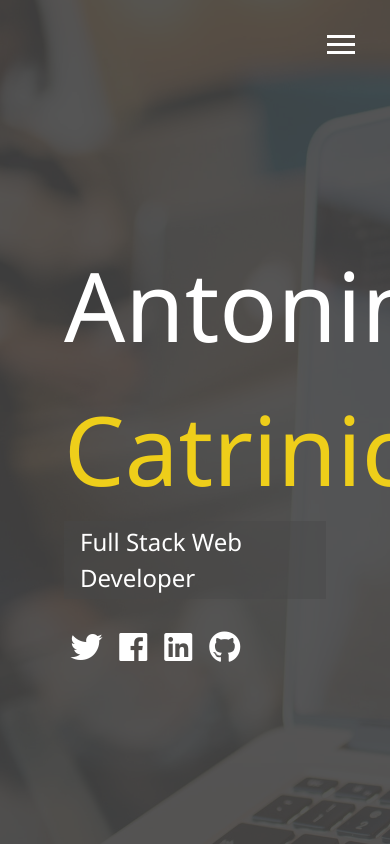
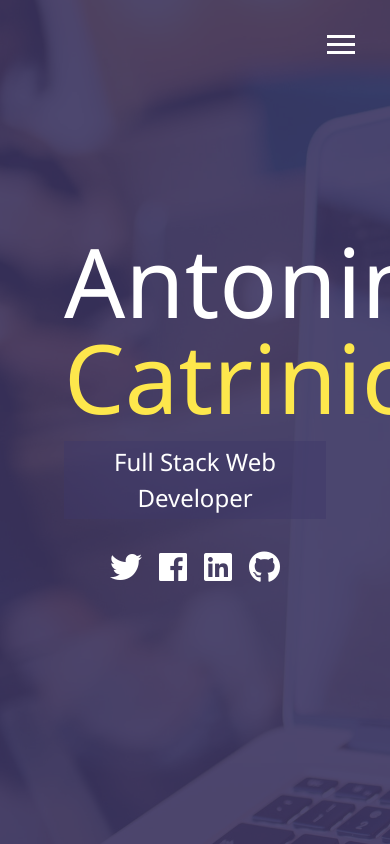
Before and after one commit to Catrinici/Portfolio, a website: page dist/index.html in a window 390 px wide. Drawn offline with Linux system fonts and the light colour scheme.

Commit message:
added media queries and made menu overlay responsive

```diff
--- a/scss/_config.scss
+++ b/scss/_config.scss
@@ -1,5 +1,5 @@
-$primary-color: #444;
-$secondary-color: #eece1a;
+$primary-color: #3b3561;
+$secondary-color: #fde74c;
 $show-home-image: true;
 $home-image: url(../img/background.jpg);
 $background-opacity: 0.9;
@@ -26,3 +26,28 @@ $background-opacity: 0.9;
         }
     }
 }
+
+// Media Query Mixins
+@mixin mediaSm {
+    @media screen and (max-width: 500px) {
+        @content;
+    }
+}
+
+@mixin mediaMd {
+    @media screen and (max-width: 768px) {
+        @content;
+    }
+}
+
+@mixin mediaLg {
+    @media screen and (min-width: 769px) and (max-width: 1170px) {
+        @content;
+    }
+}
+
+@mixin mediaXl {
+    @media screen and (min-width: 1171px) {
+        @content;
+    }
+}
--- /dev/null
+++ b/scss/_mobile.scss
@@ -0,0 +1,47 @@
+// Wide screens
+@include mediaXl {}
+
+// Desktops and Laptops
+@include mediaLg {}
+
+// Tablets and small Laptops
+@include mediaMd {
+    main {
+        align-items: center;
+        text-align: center;
+        .lg-heading {
+            line-height: 1;
+            margin-bottom: 1rem;
+        }
+    }
+    ul.menu-nav,
+    div.menu-branding {
+        float: none;
+        width: 100%;
+        min-height: 0;
+        &.show {
+            transform: translate3d(0, 0, 0);
+        }
+    }
+    .menu-nav {
+        height: 75vh;
+        transform: translate3d(-100%, 0, 0);
+        font-size: 24px;
+    }
+    .menu-branding {
+        height: 25vh;
+        transform: translate3d(100%, 0, 0);
+        .portrait {
+            background: url('../img/portrait_small.jpg');
+            width: 150px;
+            height: 150px;
+        }
+    }
+}
+
+// Smartphones
+@include mediaSm {
+    main#home h1 {
+        margin-top: 10vh;
+    }
+}
--- a/scss/main.scss
+++ b/scss/main.scss
@@ -1,5 +1,6 @@
 @import 'config';
 @import 'menu';
+@import 'mobile';
 * {
     box-sizing: border-box;
 }
```
Also changed, not shown: dist/css/main.css.
